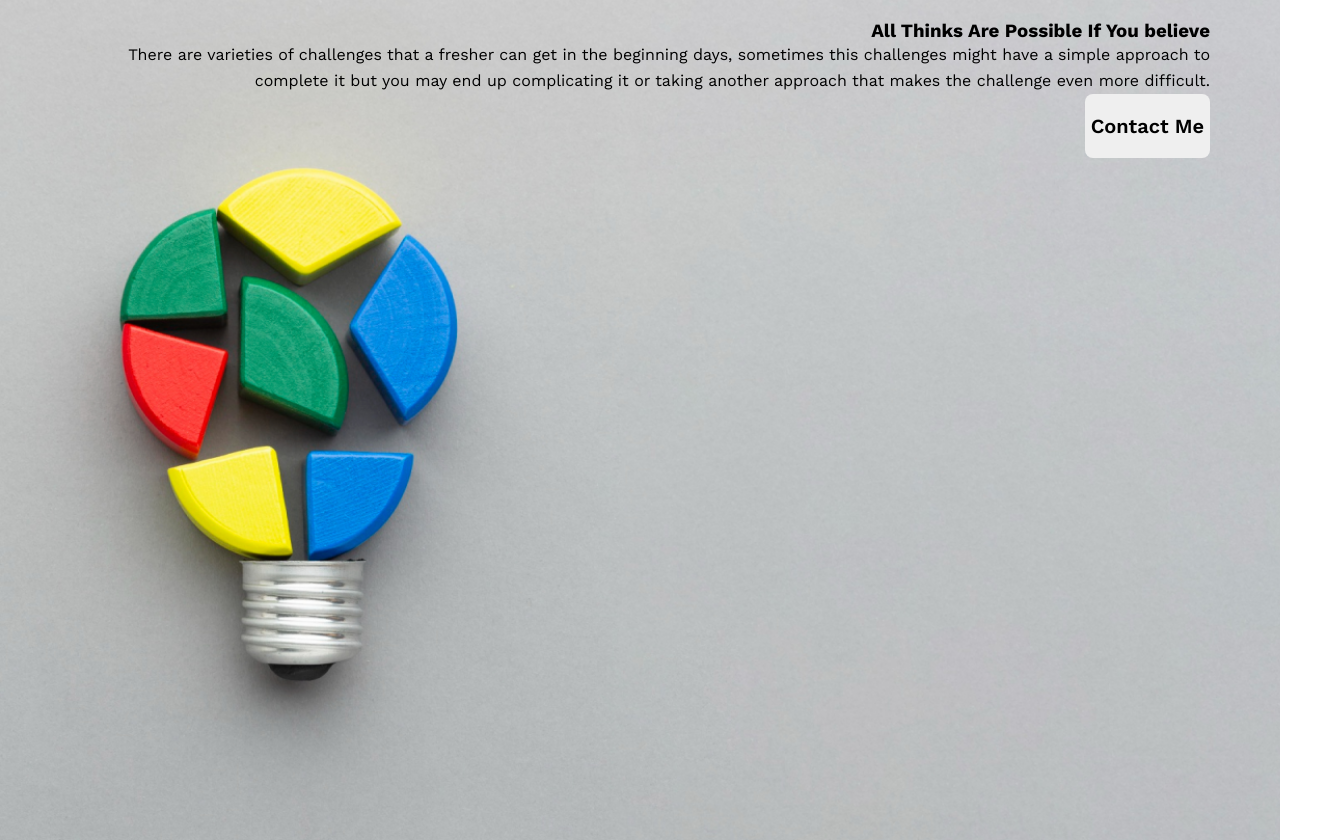
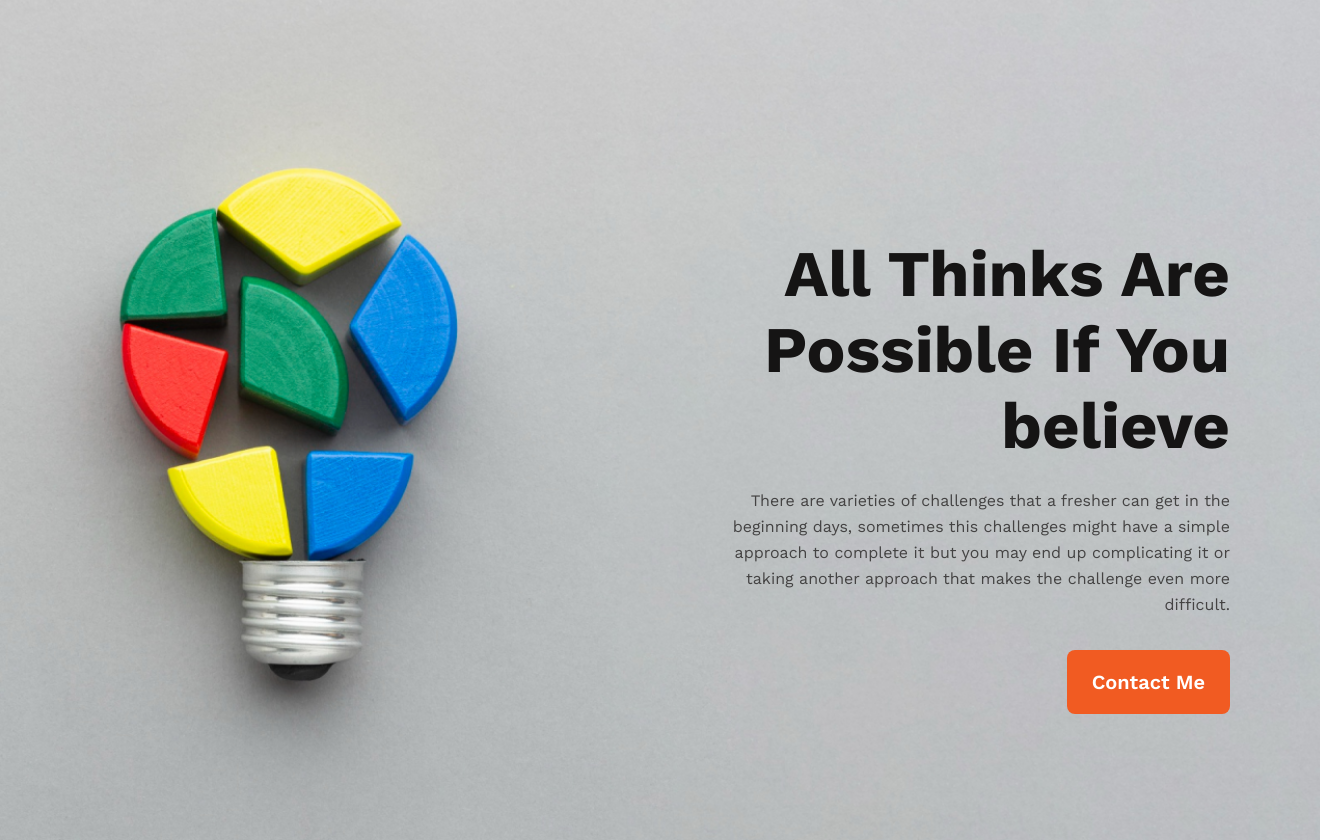
Before and after one commit to khaledaakter/my-thoughts, a plain HTML site: page index.html in a window 1280 px wide. Shown: the whole page, 1320 px wide, since content can reach past the window. Drawn offline with nearby package versions, Linux system fonts and the light colour scheme.

Commit message:
header style done

```diff
--- a/index.html
+++ b/index.html
@@ -15,7 +15,7 @@
     <header>
         <div class="main-header">
             <div class="header-content">
-                <h3>All Thinks Are Possible If You believe</h3>
+                <h1>All Thinks Are Possible If You believe</h1>
                 <p>There are varieties of challenges that a fresher can get in the beginning days, sometimes this challenges might have a simple approach to complete it but you may end up complicating it or taking another approach that makes the challenge even more difficult.</p>
                 <button class="primary-btn">Contact Me</button>
             </div>
--- a/style.css
+++ b/style.css
@@ -7,36 +7,55 @@ p {
     font-weight: 400;
     font-size: 16px;
     line-height: 26px;
+    color: #444343;
 }
 button {
+    padding: 20px 25px;
     font-weight: 600;
     font-size: 20px;
     line-height: 23px;
     height: 64px;
     border: none;
     border-radius: 8px;
+    text-align: center;
 }
 
 /* header style */
 header {
     width: 100%;
-    height: auto;
     margin: 0;
-    padding: 0;
-}
-
-.main-header {
     padding: 20px;
     height: 800px;
-    background-color: #ccc;
     background-image: url('images/banner.png');
     background-repeat: no-repeat;
     background-size: cover;
     background-position: left center;
 }
 
+.main-header {
+    max-width: 1140px;
+    margin: 216px auto 0;
+}
+
 .header-content {
-    max-width: 1140px;
-    margin: 0 auto;
+    width: 525px;
+    float: right;
     text-align: right;
+
 }
+.header-content h1 {
+    margin-bottom: 24px;
+    font-weight: 700;
+    font-size: 65px;
+    line-height: 76px;
+    color: #151414;
+}
+
+.header-content p {
+
+    margin-bottom: 32px;
+}
+.header-content button.primary-btn {
+    background-color: #F15B22;
+    color: #fff;
+}
```
